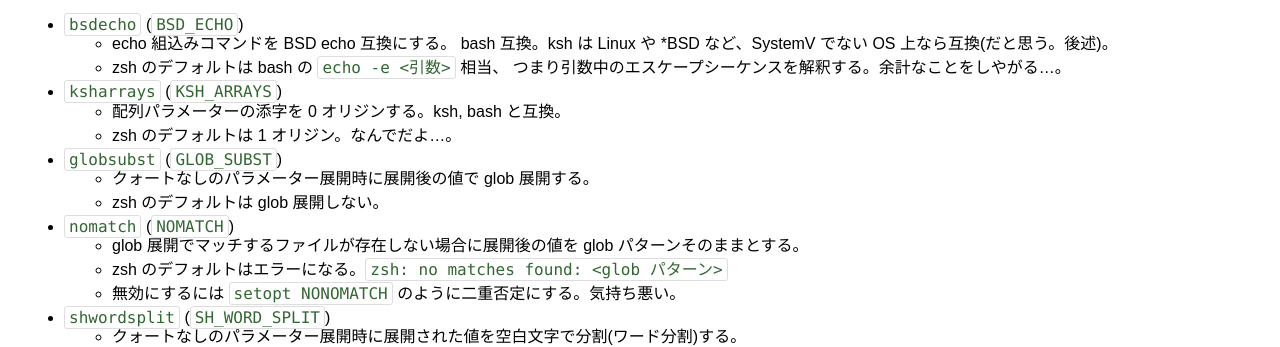
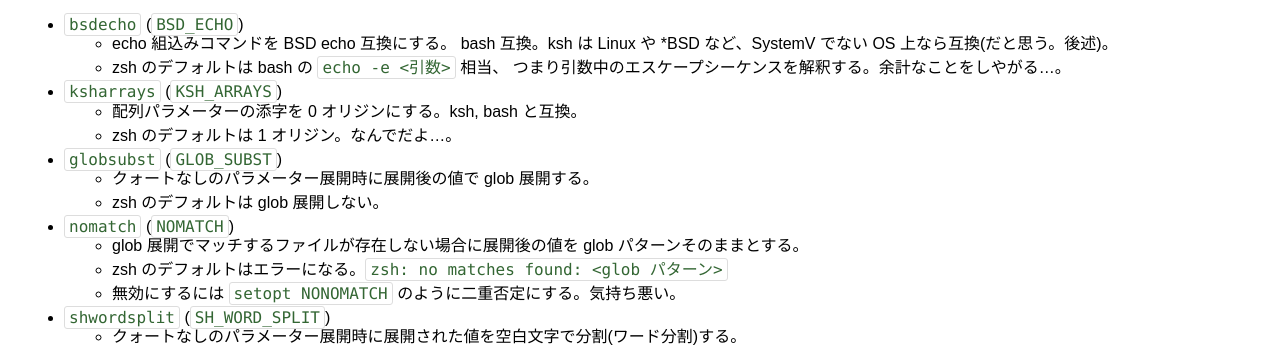
Before and after one commit to fumiyas/fumiyas.github.io, a Jekyll site: the page built from _posts/2013-12-03-zsh-scripting.sh-advent-calendar.md, in a window 1280 px wide and 900 px high, scrolled down 1724 px. Shown: the part 157-504 px from the top of the window. Built offline with Jekyll 4.4.1, drawn with Linux system fonts in a browser that asks for light colours; Markdown is read by kramdown in place of the engine named in the settings; comment, search, counter and statistics services are not loaded.

Commit message:
Fix a typo

```diff
--- a/_posts/2013-12-03-zsh-scripting.sh-advent-calendar.md
+++ b/_posts/2013-12-03-zsh-scripting.sh-advent-calendar.md
@@ -136,7 +136,7 @@ typesetsilent       off on
     * zsh のデフォルトは bash の `echo -e <引数>` 相当、
       つまり引数中のエスケープシーケンスを解釈する。余計なことをしやがる…。
   * `ksharrays` (`KSH_ARRAYS`)
-    * 配列パラメーターの添字を 0 オリジンする。ksh, bash と互換。
+    * 配列パラメーターの添字を 0 オリジンにする。ksh, bash と互換。
     * zsh のデフォルトは 1 オリジン。なんでだよ…。
   * `globsubst` (`GLOB_SUBST`)
     * クォートなしのパラメーター展開時に展開後の値で glob 展開する。
```
